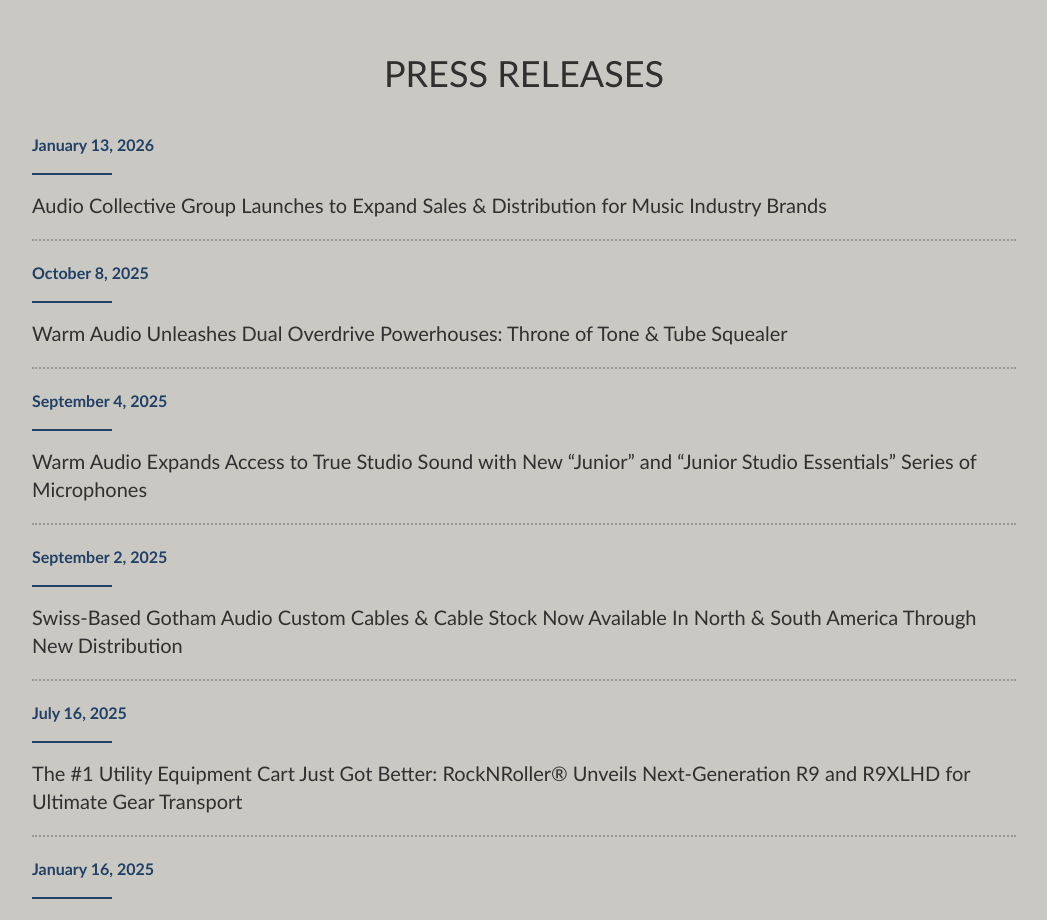
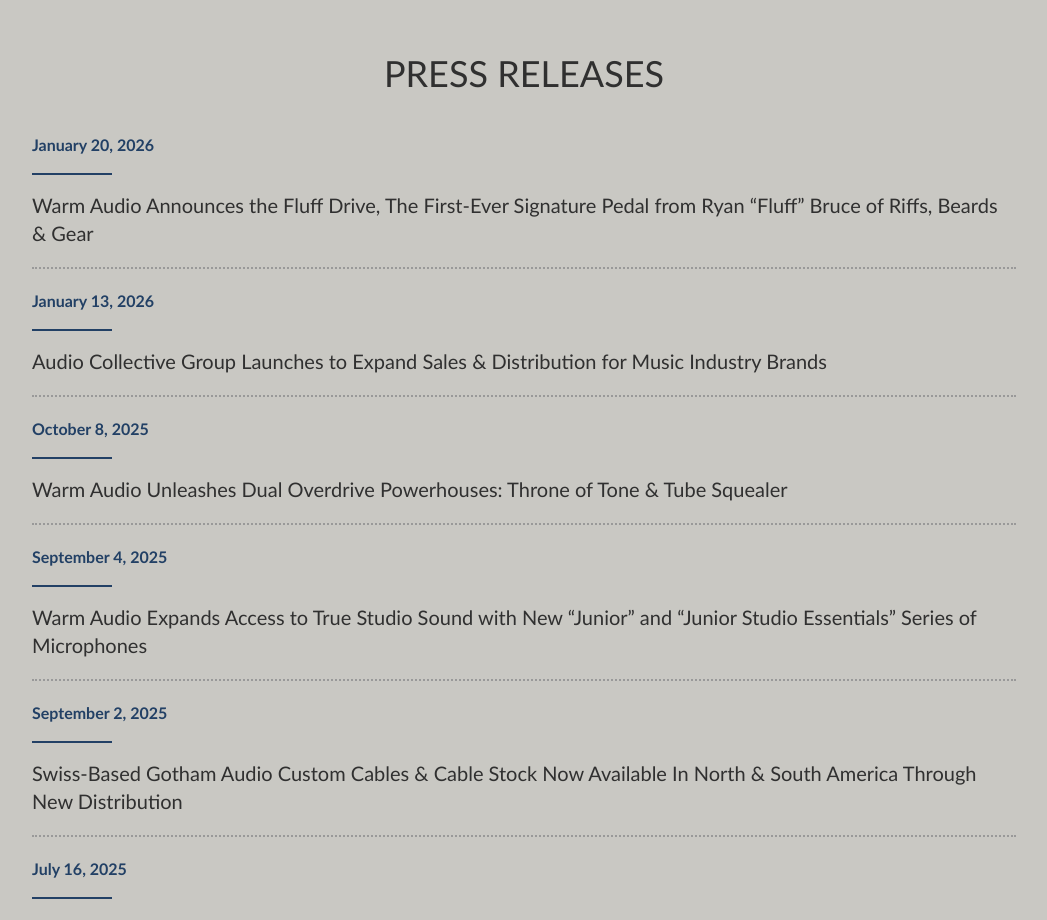
Before and after one commit to BrandonZippe/acg-client, a Next.js app: page / in a window 1280 px wide. Shown: the part 3000-3920 px from the top of the page, without its empty margins (116-1163 px from the left). Built offline with nearby package versions, Linux system fonts and the light colour scheme.

Commit message:
adding fluff press release

```diff
--- a/app/page.tsx
+++ b/app/page.tsx
@@ -102,6 +102,12 @@
             <h1 id="PressReleases" className="text-center my-5 text-4xl uppercase">Press Releases</h1>
             <ul className="pr-links">
               <li>
+                <div>January 20, 2026</div>
+                <a href="/warm-audio-announces-the-fluff-drive-the-first-ever-signature-pedal-from-ryan-fluff-bruce-of-riffs-beards-and-gear">
+                  Warm Audio Announces the Fluff Drive, The First-Ever Signature Pedal from Ryan “Fluff” Bruce of Riffs, Beards & Gear
+                </a>
+              </li>
+              <li>
                 <div>January 13, 2026</div>
                 <a href="/audio-collective-group-launches-to-expand-sales-and-distribution-for-music-industry-brands">
                   Audio Collective Group Launches to Expand Sales & Distribution for Music Industry Brands
--- /dev/null
+++ b/app/warm-audio-announces-the-fluff-drive-the-first-ever-signature-pedal-from-ryan-fluff-bruce-of-riffs-beards-and-gear/page.tsx
@@ -0,0 +1,28 @@
+import Image from "next/image";
+import Header from "../header";
+
+export default function Home() {
+  return (
+    <div className="">
+      <main className="">
+        <Header />
+        <section className="pr-wrap">
+          <h1 className="text-center my-5 text-4xl uppercase">Warm Audio Announces the Fluff Drive, The First-Ever Signature Pedal from Ryan “Fluff” Bruce of Riffs, Beards & Gear</h1>
+          <p className="text-xl text-center italic">Warm Audio and Fluff take a classic high-gain staple and upgrade it with essential metal-ready mods, turning a fan-favorite circuit into a modern powerhouse.</p>
+          <p><strong>Austin, TX – January 20, 2026 -</strong> <a href="https://warmaudio.com/">Warm Audio</a>, the leading manufacturer of faithful recreations of legendary recording gear and guitar pedals, is proud to announce the release of the Limited Edition Fluff Drive, their first signature pedal created with Ryan “Fluff” Bruce of <a href="https://www.youtube.com/@RiffsAndBeards">Riffs, Beards & Gear</a>—one of the most trusted and wildly popular voices in heavy guitar tone and pedal reviews. A signature screaming overdrive dialed in specifically for metal and high-gain guitar, the Fluff Drive takes a legendary ’80s platform and elevates it with amp-driving power, a modded mid-enhance circuit and low-boost control, and a high/low noise gate. After pushing thousands of pedals to their limits, Fluff added critical mods and helped refine this legendary circuit into a stompbox that delivers the aggressive mids, tight punch, and instant clarity that modern rigs demand. The Limited Edition Fluff Drive (MSRP $199 | 219 € inc. VAT | 209 £ inc. VAT)) is available exclusively at Sweetwater in the US and at authorized retailers worldwide.</p>
+          <p>“I’ve tested a ridiculous number of pedals over the years, so when it came time to do a signature drive, I knew I needed a partner who actually cares about components and understands what makes the legendary circuits legendary. Warm Audio was that perfect partner,” said Ryan “Fluff” Bruce. “They’re obsessed with the details and are circuit-obsessed enough to dig deep into every diode and resistor, but also experienced enough to help me nail the classic sound players expect.”</p>
+          <p>Fluff continues, “Together with them, I wanted to fix every issue I’ve ever had dialing in metal tones on similar pedals or even the original. Warm worked with me on even the tiniest modification until the pedal did exactly what I always wished those circuits would do. The Fluff Drive is the result: the classic vibe, but with the ideal controls for metal implemented the way I’ve always wanted.”</p>
+          <p>The Fluff Drive is a signature pedal built from real-world experience, delivering the fast, focused midrange and tight low-end response metal and hardcore players rely on to push amps into controlled chaos. Its upgraded design includes a modded low-boost circuit for down-tuned guitars, baritones, and 7–8 string clarity; a pre/post mid-enhance switch for shaping attack and presence; a high/low/off noise gate for everything from crushing palm-mutes to wide-open leads; and an 18V voltage-boost mode for added headroom and cleaner gain. Premium analog components, including JRC4558 op-amps, discrete transistors, JFETs, and an internal voltage-doubler supply, ensure the pedal slots effortlessly at the front of any high-gain rig, hitting an amp hard and driving power tubes into rich saturation far beyond standard preamp gain. The result is the punch, response, and tonal control Fluff demands in his own setups.</p>
+          <p>Like all Warm Audio gear, every single Fluff Drive is meticulously hand-tested and inspected by trained technicians with a passion for making music in Austin, TX, and comes with a 5-year warranty. The Limited Edition <strong>Fluff Drive </strong> is available in two colors: Teal (WA-FLFT) and White (WA-FLFW). Both MSRP $199 | 219 € inc. VAT | 209 £ inc. VAT) are available at launch exclusively at Sweetwater in the US and specific authorized retailers worldwide. For more information, visit <a href="www.warmaudio.com/fluff-drive">www.warmaudio.com/fluff-drive</a>.</p>
+
+
+
+          <h2 className="my-5 text-2xl uppercase">About Ryan “Fluff” Bruce</h2>
+          <p>Ryan “Fluff” Bruce is a guitarist, producer, and the creator of Riffs, Beards & Gear, one of the most influential and widely followed guitar channels in the heavy music world. With a career built on transparency, humor, and a no-nonsense approach to tone, Fluff has earned the trust of millions of players who rely on his honest gear reviews, in-depth demos, and real-world rig advice. Beyond YouTube, Fluff is an active musician, touring guitarist, and recording artist whose hands-on experience with thousands of pedals, amps, and studio tools gives him a unique perspective on what heavy guitarists truly need. His commitment to demystifying tone and empowering players at every skill level has made him a respected voice across the metal, hardcore, and broader guitar community.</p>
+          <h2 className="my-5 text-2xl uppercase">About Warm Audio</h2>
+          <p>Warm Audio began in 2011 in founder Bryce Young’s garage upon the simple principle of building high-end recording products that were sonically equal to renowned products of the past, but to also make them affordable. Warm Audio is now an Inc. 5000 company and industry-leading manufacturer of classic-inspired preamps, compressors, limiters, equalizers, microphones, guitar pedals, and more. Headquartered in Austin, TX, Warm Audio houses state-of-the-art recording facilities with two world-class recording studios where the team applies the “Warm Formula” of design to every product by ensuring that they deliver the very best in legendary sound at unprecedented value. For more information, visit <a href="www.warmaudio.com">www.warmaudio.com</a>.</p>
+       </section>
+      </main>
+    </div>
+  );
+}
```
